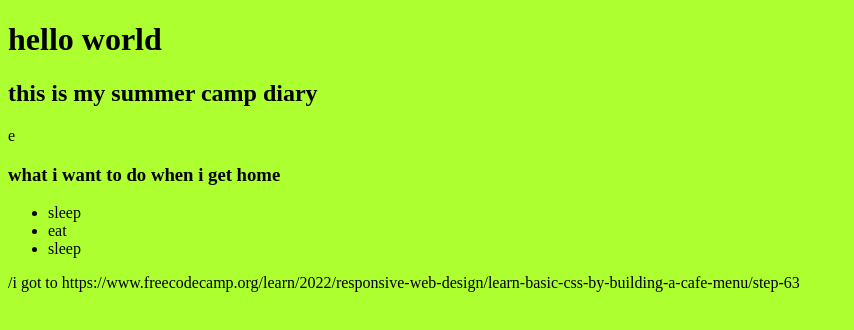
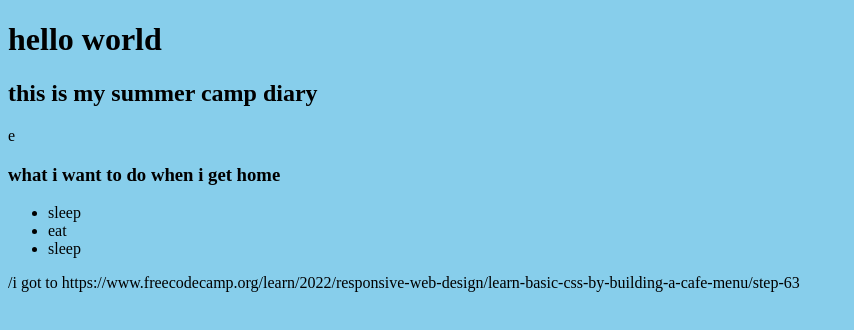
Before and after one commit to Kerwsnyder/Krewsnyder.github.io, a plain HTML site: page index.html in a window 1280 px wide. Shown: the whole page, without its empty margins (0-854 px from the left). Drawn offline with Linux system fonts and the light colour scheme.

Commit message:
modified css

```diff
--- a/styles.css
+++ b/styles.css
@@ -1,3 +1,8 @@
 body {
-    background-color: greenyellow;
+    background-color: skyblue;
 }
+
+h1 {
+font-stretch:expanded;
+
+}
```
